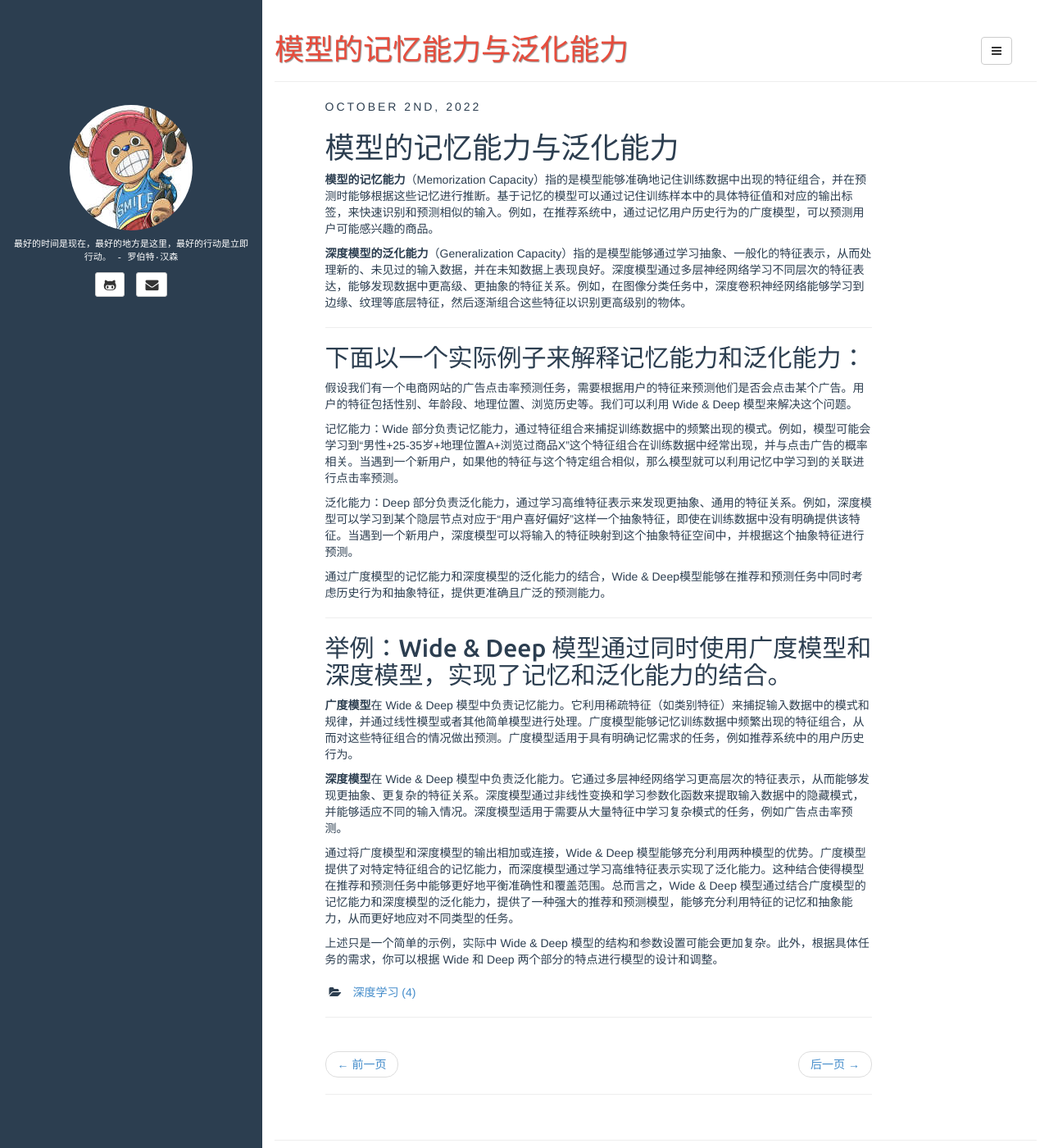
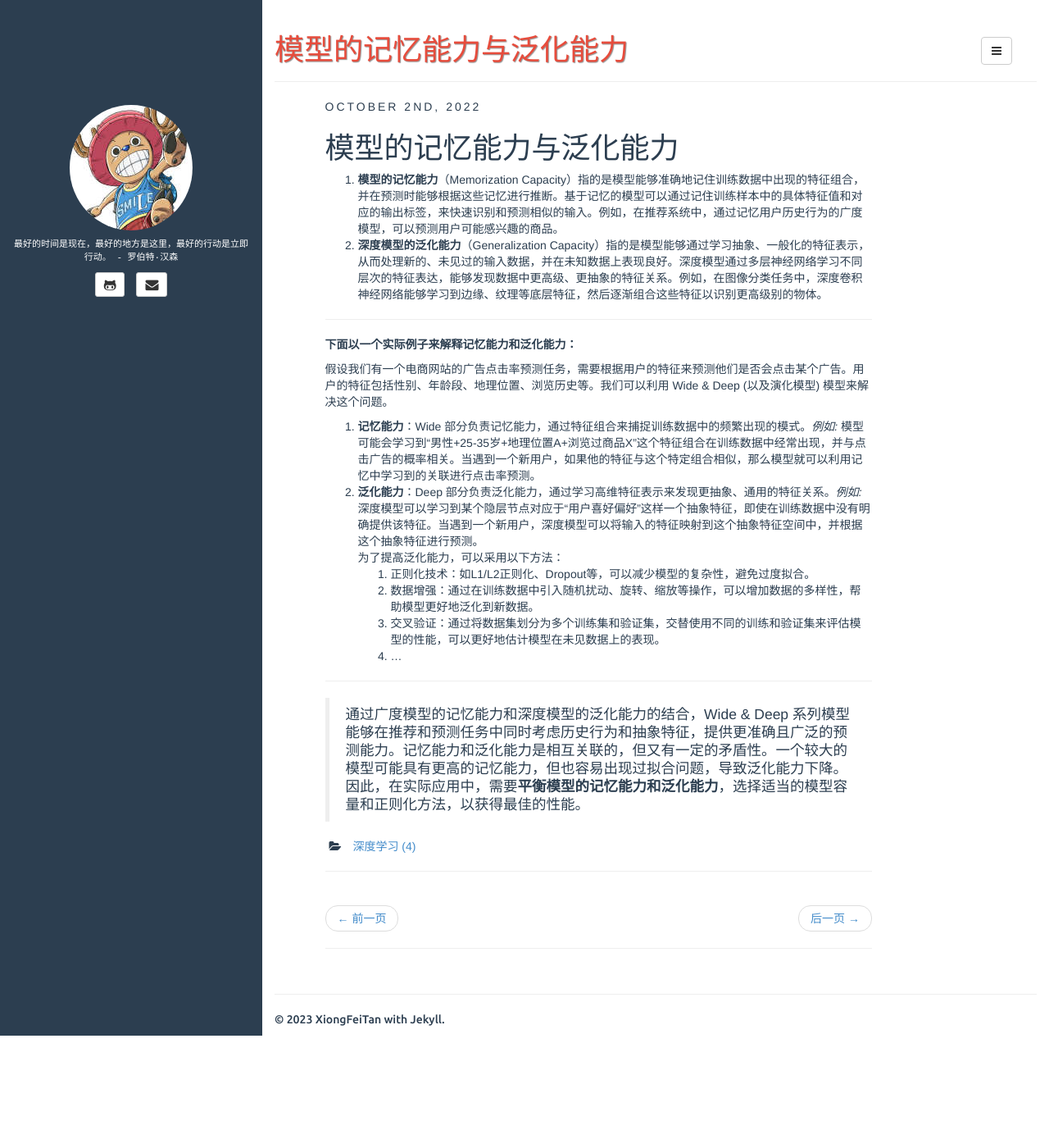
Before and after one commit to XiongFeiTan/XiongFeiTan.github.io, a Jekyll site: the page built from _posts/2022-10-02-关于模型的记忆与泛化能力.markdown, in a window 1280 px wide and 1400 px high. Shown: the whole window at 82% size. Built offline with Jekyll 4.4.1, drawn with Linux system fonts in a browser that asks for light colours; comment, search, counter and statistics services are not loaded.

Commit message:
添加历史文档-

```diff
--- a/_posts/2022-10-02-关于模型的记忆与泛化能力.markdown
+++ b/_posts/2022-10-02-关于模型的记忆与泛化能力.markdown
@@ -6,31 +6,25 @@
 description: 模型的记忆能力与泛化能力指的是什么？
 ---
 # 模型的记忆能力与泛化能力
-**模型的记忆能力**（Memorization Capacity）指的是模型能够准确地记住训练数据中出现的特征组合，并在预测时能够根据这些记忆进行推断。基于记忆的模型可以通过记住训练样本中的具体特征值和对应的输出标签，来快速识别和预测相似的输入。例如，在推荐系统中，通过记忆用户历史行为的广度模型，可以预测用户可能感兴趣的商品。
-
-**深度模型的泛化能力**（Generalization Capacity）指的是模型能够通过学习抽象、一般化的特征表示，从而处理新的、未见过的输入数据，并在未知数据上表现良好。深度模型通过多层神经网络学习不同层次的特征表达，能够发现数据中更高级、更抽象的特征关系。例如，在图像分类任务中，深度卷积神经网络能够学习到边缘、纹理等底层特征，然后逐渐组合这些特征以识别更高级别的物体。
+1. **模型的记忆能力**（Memorization Capacity）指的是模型能够准确地记住训练数据中出现的特征组合，并在预测时能够根据这些记忆进行推断。基于记忆的模型可以通过记住训练样本中的具体特征值和对应的输出标签，来快速识别和预测相似的输入。例如，在推荐系统中，通过记忆用户历史行为的广度模型，可以预测用户可能感兴趣的商品。
+<br>
+2. **深度模型的泛化能力**（Generalization Capacity）指的是模型能够通过学习抽象、一般化的特征表示，从而处理新的、未见过的输入数据，并在未知数据上表现良好。深度模型通过多层神经网络学习不同层次的特征表达，能够发现数据中更高级、更抽象的特征关系。例如，在图像分类任务中，深度卷积神经网络能够学习到边缘、纹理等底层特征，然后逐渐组合这些特征以识别更高级别的物体。
 
 ---
 
-## 下面以一个实际例子来解释记忆能力和泛化能力：
+**下面以一个实际例子来解释记忆能力和泛化能力：**
 
-假设我们有一个电商网站的广告点击率预测任务，需要根据用户的特征来预测他们是否会点击某个广告。用户的特征包括性别、年龄段、地理位置、浏览历史等。我们可以利用 Wide & Deep 模型来解决这个问题。
+假设我们有一个电商网站的广告点击率预测任务，需要根据用户的特征来预测他们是否会点击某个广告。用户的特征包括性别、年龄段、地理位置、浏览历史等。我们可以利用 Wide & Deep (以及演化模型) 模型来解决这个问题。
 
-记忆能力：Wide 部分负责记忆能力，通过特征组合来捕捉训练数据中的频繁出现的模式。例如，模型可能会学习到“男性+25-35岁+地理位置A+浏览过商品X”这个特征组合在训练数据中经常出现，并与点击广告的概率相关。当遇到一个新用户，如果他的特征与这个特定组合相似，那么模型就可以利用记忆中学习到的关联进行点击率预测。
-
-泛化能力：Deep 部分负责泛化能力，通过学习高维特征表示来发现更抽象、通用的特征关系。例如，深度模型可以学习到某个隐层节点对应于“用户喜好偏好”这样一个抽象特征，即使在训练数据中没有明确提供该特征。当遇到一个新用户，深度模型可以将输入的特征映射到这个抽象特征空间中，并根据这个抽象特征进行预测。
-
-通过广度模型的记忆能力和深度模型的泛化能力的结合，Wide & Deep模型能够在推荐和预测任务中同时考虑历史行为和抽象特征，提供更准确且广泛的预测能力。
+1. **记忆能力**：Wide 部分负责记忆能力，通过特征组合来捕捉训练数据中的频繁出现的模式。*例如:* 模型可能会学习到“男性+25-35岁+地理位置A+浏览过商品X”这个特征组合在训练数据中经常出现，并与点击广告的概率相关。当遇到一个新用户，如果他的特征与这个特定组合相似，那么模型就可以利用记忆中学习到的关联进行点击率预测。
+<br>
+1. **泛化能力**：Deep 部分负责泛化能力，通过学习高维特征表示来发现更抽象、通用的特征关系。*例如:* 深度模型可以学习到某个隐层节点对应于“用户喜好偏好”这样一个抽象特征，即使在训练数据中没有明确提供该特征。当遇到一个新用户，深度模型可以将输入的特征映射到这个抽象特征空间中，并根据这个抽象特征进行预测。
+<br>
+为了提高泛化能力，可以采用以下方法：
+   1. 正则化技术：如L1/L2正则化、Dropout等，可以减少模型的复杂性，避免过度拟合。
+   2. 数据增强：通过在训练数据中引入随机扰动、旋转、缩放等操作，可以增加数据的多样性，帮助模型更好地泛化到新数据。
+   3. 交叉验证：通过将数据集划分为多个训练集和验证集，交替使用不同的训练和验证集来评估模型的性能，可以更好地估计模型在未见数据上的表现。
+   4. ...
 
 ---
-
-## 举例：Wide & Deep 模型通过同时使用广度模型和深度模型，实现了记忆和泛化能力的结合。
-
-**广度模型**在 Wide & Deep 模型中负责记忆能力。它利用稀疏特征（如类别特征）来捕捉输入数据中的模式和规律，并通过线性模型或者其他简单模型进行处理。广度模型能够记忆训练数据中频繁出现的特征组合，从而对这些特征组合的情况做出预测。广度模型适用于具有明确记忆需求的任务，例如推荐系统中的用户历史行为。
-
-**深度模型**在 Wide & Deep 模型中负责泛化能力。它通过多层神经网络学习更高层次的特征表示，从而能够发现更抽象、更复杂的特征关系。深度模型通过非线性变换和学习参数化函数来提取输入数据中的隐藏模式，并能够适应不同的输入情况。深度模型适用于需要从大量特征中学习复杂模式的任务，例如广告点击率预测。
-
-
-通过将广度模型和深度模型的输出相加或连接，Wide & Deep 模型能够充分利用两种模型的优势。广度模型提供了对特定特征组合的记忆能力，而深度模型通过学习高维特征表示实现了泛化能力。这种结合使得模型在推荐和预测任务中能够更好地平衡准确性和覆盖范围。总而言之，Wide & Deep 模型通过结合广度模型的记忆能力和深度模型的泛化能力，提供了一种强大的推荐和预测模型，能够充分利用特征的记忆和抽象能力，从而更好地应对不同类型的任务。
-
-上述只是一个简单的示例，实际中 Wide & Deep 模型的结构和参数设置可能会更加复杂。此外，根据具体任务的需求，你可以根据 Wide 和 Deep 两个部分的特点进行模型的设计和调整。
+> 通过广度模型的记忆能力和深度模型的泛化能力的结合，Wide & Deep 系列模型能够在推荐和预测任务中同时考虑历史行为和抽象特征，提供更准确且广泛的预测能力。记忆能力和泛化能力是相互关联的，但又有一定的矛盾性。一个较大的模型可能具有更高的记忆能力，但也容易出现过拟合问题，导致泛化能力下降。因此，在实际应用中，需要**平衡模型的记忆能力和泛化能力**，选择适当的模型容量和正则化方法，以获得最佳的性能。
```
Also changed, not shown: _posts/2022-06-01-embedding.markdown (+6 -6 lines).
